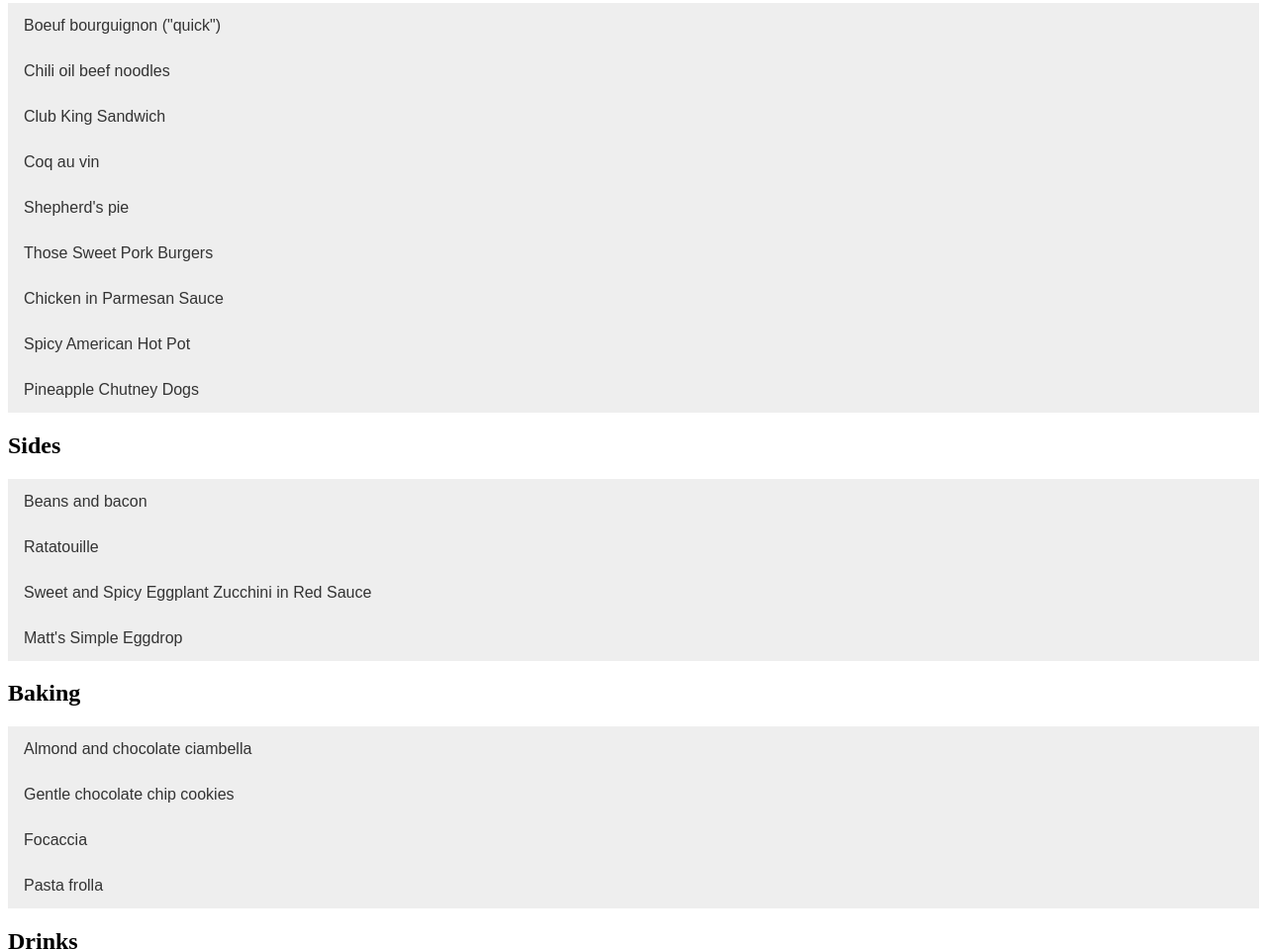
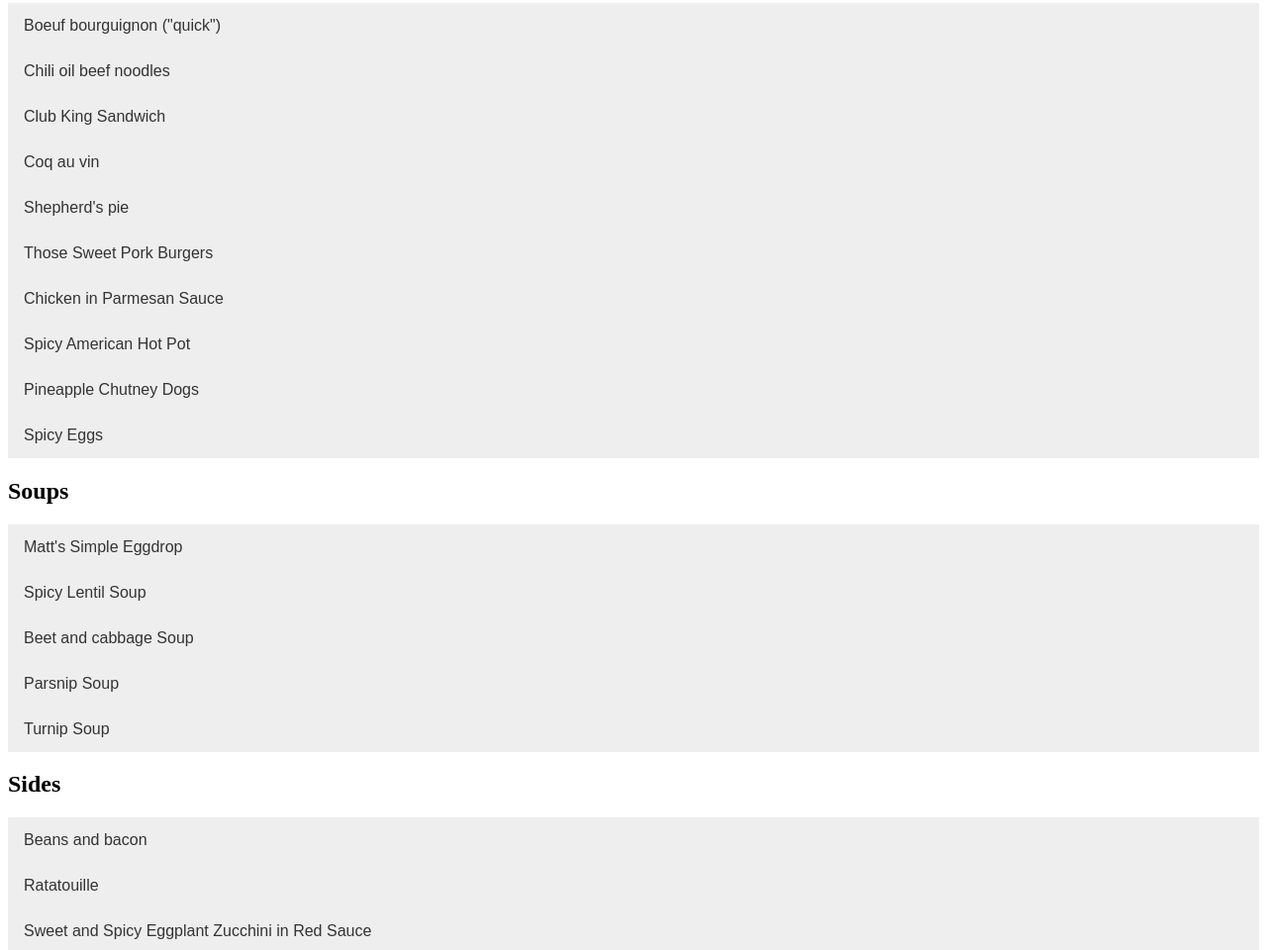
Before and after one commit to aliciacyg/nash-recipes, a plain HTML site: page index.html in a window 1280 px wide. Shown: the part 216-1176 px from the top of the page at 99% size. Drawn offline with Linux system fonts and the light colour scheme.

Commit message:
added recipes

```diff
--- a/index.html
+++ b/index.html
@@ -59,7 +59,8 @@
             <li>scallions</li>
         </ul>
         <ol class="instructions">
-            <li>Make the sauce using the chili crisp oil, soy sauce, peanut butter, sesame oil, and lime. Store in fridge until ready to use</li>
+            <li>Make the sauce using the chili crisp oil, soy sauce, peanut butter, sesame oil, and lime. Store in
+                fridge until ready to use</li>
             <li>Boil the noodles according to package directions</li>
             <li>Cook the beef with garlic, salt, and chili powder to taste.</li>
             <li>Assemble and serve with some green vegetable like asparagus, broccoli, or green beans</li>
@@ -98,13 +99,15 @@
             <li>1/2lbs mushrooms (optional)</li>
         </ul>
         <ol class="instructions">
-            <li>Marinade the poultry with the wine, onions, carrots, bouquet garni, and a few whole peppercorns, preferably overnight. Do not discard the marinade</li>
+            <li>Marinade the poultry with the wine, onions, carrots, bouquet garni, and a few whole peppercorns,
+                preferably overnight. Do not discard the marinade</li>
             <li>Brown the chicken in a dutch oven with some oil, then set aside</li>
             <li>Add the carrots and onions and cook them on low heat. Coat the vegetables with flour</li>
             <li>Add the poultry into the pot. Add the garlic.</li>
             <li>Add the marinade into the pot. Add water until the meat is mostly covered. Add the bouillon cube.</li>
             <li>Season with salt and pepper, then let simmer for about 2h30mins.</li>
-            <li>If you are adding mushrooms, add them during the last 5-10 minutes of cooking. Adjust the seasoning.</li>
+            <li>If you are adding mushrooms, add them during the last 5-10 minutes of cooking. Adjust the seasoning.
+            </li>
         </ol>
     </div>
 
@@ -154,7 +157,8 @@
             <li>Add the ground meat, herbs, and seasoning. Cook until the meat is browned</li>
             <li>Add the Worcerstershire sauce and garlic. Cook for 1 minute</li>
             <li>And the flour and tomato paste. Stir until no more clumps remain</li>
-            <li>Add the broth, peas, carrots, and corn. Bring to a boil then simmer for 5 minutes, stirring occasionally</li>
+            <li>Add the broth, peas, carrots, and corn. Bring to a boil then simmer for 5 minutes, stirring occasionally
+            </li>
             <li>Preheat oven to 400 degrees while preparing the mash to preference</li>
             <li>Assemble the casserole in a 9x9 or 7x11 baking dish</li>
             <li>Place baking dish on a rimmed baking sheet to prevent accidents. Bake for 25-30min</li>
@@ -178,7 +182,8 @@
         </ul>
         <ol class="instructions">
             <li>Start by making the sauce by liquifying tomatoes in a blender.</li>
-            <li>Simmer the liquid tomato until you are left with 1 cup of tomato. The consistency should be slightly less liquid.</li>
+            <li>Simmer the liquid tomato until you are left with 1 cup of tomato. The consistency should be slightly
+                less liquid.</li>
             <li>Add the honey and soy sauce. Mix to combine.</li>
             <li>Add the corn starch slurry and simmer until thicken. Then let cool to thicken further.</li>
             <li>Now start on the burgers.Season the pork with salt, pepper, minced garlic, and ginger.</li>
@@ -203,13 +208,17 @@
             <li>4 Tbsp oil or butter</li>
         </ul>
         <ol class="instructions">
-            <li>Start by poaching the chicken breast. To do this, bring a pot of water to a boil with the ginger and crushed garlic</li>
-            <li>Once boiling, add the chicken breast to the pot. Wait until the water comes back to a boil, then immediately reduce the heat and let simmer softly for 3-5 minutes</li>
+            <li>Start by poaching the chicken breast. To do this, bring a pot of water to a boil with the ginger and
+                crushed garlic</li>
+            <li>Once boiling, add the chicken breast to the pot. Wait until the water comes back to a boil, then
+                immediately reduce the heat and let simmer softly for 3-5 minutes</li>
             <li>Turn of the heat and let stand for 10-15 minutes until the chicken is cooked</li>
             <li>To make the gravy, start by making the broth with the cup of water and bouillon</li>
             <li>In a small pan, add the oil or butter and minced garlic. Fry for a few seconds</li>
-            <li>Add the flour and mix to make the roux. Cook for 1-2 minutes until it bubbles and smells slightly nutty</li>
-            <li>Very slowly, whisk in the broth, making sure it is fully incorporated at each addition to avoid lumps</li>
+            <li>Add the flour and mix to make the roux. Cook for 1-2 minutes until it bubbles and smells slightly nutty
+            </li>
+            <li>Very slowly, whisk in the broth, making sure it is fully incorporated at each addition to avoid lumps
+            </li>
             <li>Keep stirring and simmering until it reaches your desired thickness</li>
             <li>Take it off the heat and stir in the parmesan, and season</li>
         </ol>
@@ -232,9 +241,13 @@
                 <li>Fresh basil</li>
             </ul>
             <ol class="instructions">
-            <li>Make the soup base with the water, garlic, ginger, beef bouillon, and chili crisp oil. Bring to a strong simmer</li>
-            <li>The green beans and bell pepper need to cook for 10 minutes, mushrooms 5 minutes, and chayotte only 2-3 minutes</li>
-            <li>Add the beef to the serving bowl. Spoon some of the boiling liquid into the bowl and mix to separate the slices. Then fill the bowl with your serving of soup and vegetables and DO NOT STIR for about 5 minutes. Let the heat cook the beef</li>
+                <li>Make the soup base with the water, garlic, ginger, beef bouillon, and chili crisp oil. Bring to a
+                    strong simmer</li>
+                <li>The green beans and bell pepper need to cook for 10 minutes, mushrooms 5 minutes, and chayotte only
+                    2-3 minutes</li>
+                <li>Add the beef to the serving bowl. Spoon some of the boiling liquid into the bowl and mix to separate
+                    the slices. Then fill the bowl with your serving of soup and vegetables and DO NOT STIR for about 5
+                    minutes. Let the heat cook the beef</li>
             </ol>
         </div>
     </div>
@@ -267,8 +280,149 @@
         </div>
     </div>
 
+        <button class="name">Spicy Eggs</button>
+    <div class="recipe">
+        <ul class="ingredients">
+            <li>2 Tbsp oil</li>
+            <li>4 eggs</li>
+            <li>14 oz san marzano tomatoes </li>
+            <li>1 Red Bell Pepper</li>
+            <li>1 Shallot</li>
+            <li>1 clove of garlic</li>
+            <li>1 tsp ketchup or tomato paste</li>
+            <li>1/2 tsp cumin</li>
+            <li>1 tsp sweet paprika</li>
+            <li>1 tsp smoked paprika</li>
+            <li>1/4 tsp chili powder</li>
+            <li>1/16 tsp cayenne pepper</li>
+            <li>1/2 tsp salt</li>
+            <li>1/8 tsp thyme</li>
+            <li>1/8 tsp oregano</li>
+        </ul>
+        <ol class="instructions">
+            <li>Cook oil, shallot, then garlic, then bell pepper, then ketchup, then tomato with spices (except salt)</li>
+            <li>Cook water out to your liking</li>
+            <li>Add 4 eggs in holes</li>
+            <li>Add salt and cover 15 minutes on simmer</li>
+            <li>Salt and pepper at the table</li>
+        </ol>
+    </div>
+
+    <h2>Soups</h2>
+    <button class="name matt" id="eggdrop">Matt's Simple Eggdrop</button>
+    <div class="recipe">
+        <ul class="ingredients">
+            <li>3 oz white mushrooms, quartered?</li>
+            <li>1 egg, whisked</li>
+            <li>10 fl oz water</li>
+            <li>1.5 tsp chicken bouillon</li>
+            <li>1 Tbsp corn starch slurry</li>
+            <li>1/8 tsp garlic, minced (optional)</li>
+        </ul>
+        <ol class="instructions">
+            <li>Make the bouillon and bring to a simmer</li>
+            <li>Add the mushrooms and garlic (if using). Let simmer until desired doneness</li>
+            <li>Add the cornstarch slurry and let cook for 2 minutes</li>
+            <li>Stir the liquid to create a vortex and drizzle in the egg. Do not overmix to create thick ribbons</li>
+        </ol>
+    </div>
+
+    <button class="name">Spicy Lentil Soup</button>
+    <div class="recipe">
+        <ul class="ingredients">
+            <li>1/2 Butternut squash, peeled and chopped</li>
+            <li>3 Carrots, chopped</li>
+            <li>1/2 stick Celery, diced</li>
+            <li>2 cloves Garlic, minced</li>
+            <li>1 Tbsp Oil</li>
+            <li>1/2 tsp Cinnamon</li>
+            <li>1/2 tsp Cumin</li>
+            <li>1 1/2 tsp Paprika</li>
+            <li>1/2 cup Lentils</li>
+            <li>1 bay leaf</li>
+            <li>2 tsp Veggie bouillon</li>
+            <li>salt to taste</li>
+        </ul>
+        <ol class="instructions">
+            <li>In a small pot, cook the lentils with the bay leaf in 3x its volume of water until tender (about 20
+                minutes). Set aside. DO NOT DRAIN.</li>
+            <li>In a large pot, heat the oil and cook the garlic, carrots, celery, and butternut squash for about 5
+                minutes
+                until slightly tender</li>
+            <li>Add the spices and cook for 1 minute</li>
+            <li>Add water to cover (about 3 cups), and the veggie bouillon</li>
+            <li>Bring to a boil, then reduce to a simmer until the vegetables are very tender (about 20 minutes)</li>
+            <li>Add the water from the lentils to the pot. Divide the lentils into 4 dishes</li>
+            <li>Divide the broth and vegetables into the 4 dishes.</li>
+            <li>Season to taste at the table</li>
+    </div>
+
+    <button class="name">Beet and cabbage Soup</button>
+    <div class="recipe">
+        <ul class="ingredients">
+            <li>3 yellow beets</li>
+            <li>1/4 head of red cabbage</li>
+            <li>1 shallot</li>
+            <li>1 clove of garlic</li>
+            <li>1/4 tsp mace</li>
+            <li>1 sage leaf</li>
+            <li>2 tsp chicken bouillon</li>
+            <li>3 cups water</li>
+            <li>2 Tbsp butter</li>
+            <li>1 Tbsp sherry</li>
+        </ul>
+        <ol class="instructions">
+            <li>Cook shallot in butter until no bite </li>
+            <li>Add garlic, cook for 30 seconds</li>
+            <li>Add sherry, cook for 2-5 minutes</li>
+            <li>Add everything else and simmer for 2-3 hours</li>
+        </ol>
+    </div>
+
+    <button class="name">Parsnip Soup</button>
+    <div class="recipe">
+        <ul class="ingredients">
+            <li>4 mini potatoes</li>
+            <li>4 parsnips</li>
+            <li>3 wild carrots</li>
+            <li>1 shallot</li>
+            <li>1 small clove of garlic</li>
+            <li>1 Tbsp of butter</li>
+            <li>1 bay leaf</li>
+            <li>1 sage leaf</li>
+            <li>1 shake of dried thyme</li>
+            <li>3 cups of water</li>
+            <li>3 tsp of chicken bouillon</li>
+        </ul>
+        <ol class="instructions">
+            <li>It's a soup</li>
+        </ol>
+    </div>
+
+    <button class="name">Turnip Soup</button>
+    <div class="recipe">
+        <ul class="ingredients">
+            <li>1 Turnip</li>
+            <li>3/5-2/3 same quantity of carrots</li>
+            <li>1/2-3/5 same quantity of potatoes</li>
+            </li> Ratio of turnip, carrot, potato is 6:4:3</li>
+            <li>1 Tbsp shallot</li>
+            <li>1 clove of garlic (small)</li>
+            <li>1/2 Tbsp butter</li>
+            <li>1 sage leaf</li>
+            <li>1/8 tsp dried thyme</li>
+            <li>1/5 tsp chicken bouillon</li>
+            <li>1.5 cups water</li>
+            <li>1 tsp red wine vinegar</li>
+        </ul>
+        <ol>
+            <li>Lazy chop vegetables</li>
+            <li>Mince alliums</li>
+            <li>Parboil turnips 5 minutes then cook in butter</li>
+        </ol>
+    </div>
+
     <h2 id="sides">Sides</h2>
-
     <button class="name">Beans and bacon</button>
     <div class="recipe">
         <ul class="ingredients">
@@ -311,8 +465,10 @@
         </ul>
         <ol class="instructions">
             <li>Add 2 Tbsp of oil to a pan and cook the onions and peppers</li>
-            <li>Once tender, add the tomato, garlic, thyme, and bay leaf. Season with salt and pepper, cover, and let simmer for about 45 minutes</li>
-            <li>Meanwhile, separately cook the eggplant and zucchini until soft (my preferred method is to brush with oil and bake for 400F for about 15 minutes)</li>
+            <li>Once tender, add the tomato, garlic, thyme, and bay leaf. Season with salt and pepper, cover, and let
+                simmer for about 45 minutes</li>
+            <li>Meanwhile, separately cook the eggplant and zucchini until soft (my preferred method is to brush with
+                oil and bake for 400F for about 15 minutes)</li>
             <li>Add the eggplant and zucchini to the other vegetables, mix and let simmer for 10 minutes</li>
             <li>Season to taste</li>
         </ol>
@@ -331,29 +487,14 @@
             <li>Pepper</li>
         </ul>
         <ol class="instructions">
-            <li>Brush the eggplant and zucchini with some oil. Season and bake in the oven at 400F for about 15 minutes until soft</li>
-            <li>Cook the red bell pepper in the 4 Tbsp of oil. Season with paprika, salt, and pepper. Make sure the paprika hits the oil. Cover and cook until soft</li>
+            <li>Brush the eggplant and zucchini with some oil. Season and bake in the oven at 400F for about 15 minutes
+                until soft</li>
+            <li>Cook the red bell pepper in the 4 Tbsp of oil. Season with paprika, salt, and pepper. Make sure the
+                paprika hits the oil. Cover and cook until soft</li>
             <li>Add the cooked bell pepper to a blender. Add the honey and blend to make the sauce.</li>
-            <li>Add the eggplant, zucchini, and red sauce to a pan on medium heat. Stir and cook until well combined and thickened to liking</li>
+            <li>Add the eggplant, zucchini, and red sauce to a pan on medium heat. Stir and cook until well combined and
+                thickened to liking</li>
             <li>Season to taste and serve</li>
-        </ol>
-    </div>
-
-    <button class="name matt" id="eggdrop">Matt's Simple Eggdrop</button>
-    <div class="recipe">
-        <ul class="ingredients">
-            <li>3 oz white mushrooms, quartered?</li>
-            <li>1 egg, whisked</li>
-            <li>10 fl oz water</li>
-            <li>1.5 tsp chicken bouillon</li>
-            <li>1 Tbsp corn starch slurry</li>
-            <li>1/8 tsp garlic, minced (optional)</li>
-        </ul>
-        <ol class="instructions">
-            <li>Make the bouillon and bring to a simmer</li>
-            <li>Add the mushrooms and garlic (if using). Let simmer until desired doneness</li>
-            <li>Add the cornstarch slurry and let cook for 2 minutes</li>
-            <li>Stir the liquid to create a vortex and drizzle in the egg. Do not overmix to create thick ribbons</li>
         </ol>
     </div>
 
@@ -378,13 +519,15 @@
 
         </ul>
         <ol class="instructions">
-            <li>In a bowl, using an electric mixed whip the eggs and sugar until you get a white-ish foamy mix (can take a while)</li>
+            <li>In a bowl, using an electric mixed whip the eggs and sugar until you get a white-ish foamy mix (can take
+                a while)</li>
             <li>Add vanilla extract to the milk, and a pinch of salt to the flour</li>
             <li>Still using the electric mixer, alternate sifting in the flour with the milk</li>
             <li>Mix in the almond flour</li>
             <li>Add the butter and rum. Mixed until uniform</li>
             <li>Fold in the chopped chocolate and baking powder</li>
-            <li>Prepare the ring cake mold (bundt cake in USA?) using your preferred method (butter + flour or parchment paper) and add the batter</li>
+            <li>Prepare the ring cake mold (bundt cake in USA?) using your preferred method (butter + flour or parchment
+                paper) and add the batter</li>
             <li>Sprinkle the chocolate chunks and almonds onto the top of the cake batter</li>
             <li>Bake at 350F for 30-35 minutes. The cake is ready when a toothpick comes out clean</li>
         </ol>
@@ -405,9 +548,11 @@
         <ol class="instructions">
             <li>Cream the butter, sugar, add salt with an electric mixer until soft and fluffy</li>
             <li>Add the egg and vanilla. Mix until uniform</li>
-            <li>Add the flour, chocolate chips, and baking soda. Mix until a dough is formed and no bits of flour remain</li>
+            <li>Add the flour, chocolate chips, and baking soda. Mix until a dough is formed and no bits of flour remain
+            </li>
             <li>Refrigerate the dough for at least 30 minutes</li>
-            <li>Shape the cookies to your liking and place them on a parchment paper lined baking sheet. The cookies will not spread much so shape them as you want</li>
+            <li>Shape the cookies to your liking and place them on a parchment paper lined baking sheet. The cookies
+                will not spread much so shape them as you want</li>
             <li>Refrigerate for an additional 30 minutes</li>
             <li>Bake at 350F for 10-15 minutes</li>
             <li>Let cool completely before removing from the sheet and serving</li>
@@ -427,13 +572,16 @@
         <ol class="instructions">
             <li>Activate the yeast in the warm water. Add some sugar to speed up the process</li>
             <li>In a large bowl, whisk together the flour and salt</li>
-            <li>Add the water and mix using a rubber spatula until the liquid is absorbed and a sticky dough is formed</li>
+            <li>Add the water and mix using a rubber spatula until the liquid is absorbed and a sticky dough is formed
+            </li>
             <li>Rub the surface with oil. This should prevent the dough from drying out</li>
             <li>Cover the bowl and place in refrigerator to rise for 12 hours, up to 3 days</li>
             <li>Generously grease square pans (9x13 fits one batch)</li>
-            <li>Deflate the dough until it becomes a ball. Add it to the pan, coat in oil, and let rise for 3-4 hours</li>
+            <li>Deflate the dough until it becomes a ball. Add it to the pan, coat in oil, and let rise for 3-4 hours
+            </li>
             <li>Preheat the oven to 425F</li>
-            <li>Sprinkle salt, rosemary, and whatever additional toppings. Coat your fingers in oil and make dimples in the foccacia</li>
+            <li>Sprinkle salt, rosemary, and whatever additional toppings. Coat your fingers in oil and make dimples in
+                the foccacia</li>
             <li>Bake for 25-30 minutes</li>
         </ol>
     </div>
@@ -449,7 +597,8 @@
             <li>Vanilla or almond extract (optional)</li>
         </ul>
         <ol class="instructions">
-            <li>Combine everything in a food processor with the dough attachment until a dough is formed. Do not overwork it</li>
+            <li>Combine everything in a food processor with the dough attachment until a dough is formed. Do not
+                overwork it</li>
         </ol>
     </div>
 
```
Lines whose indentation alone changed are shown as unchanged.
